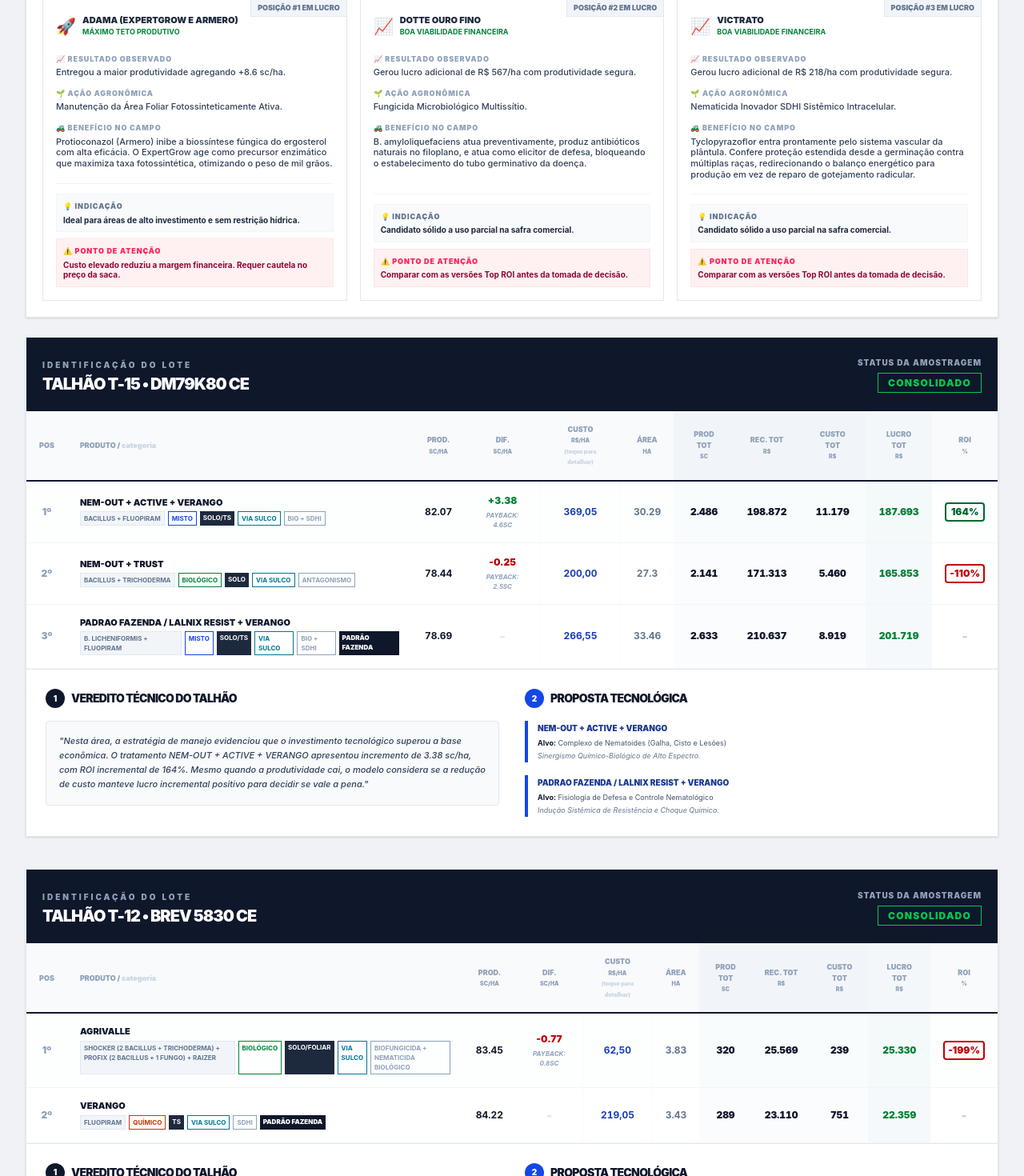
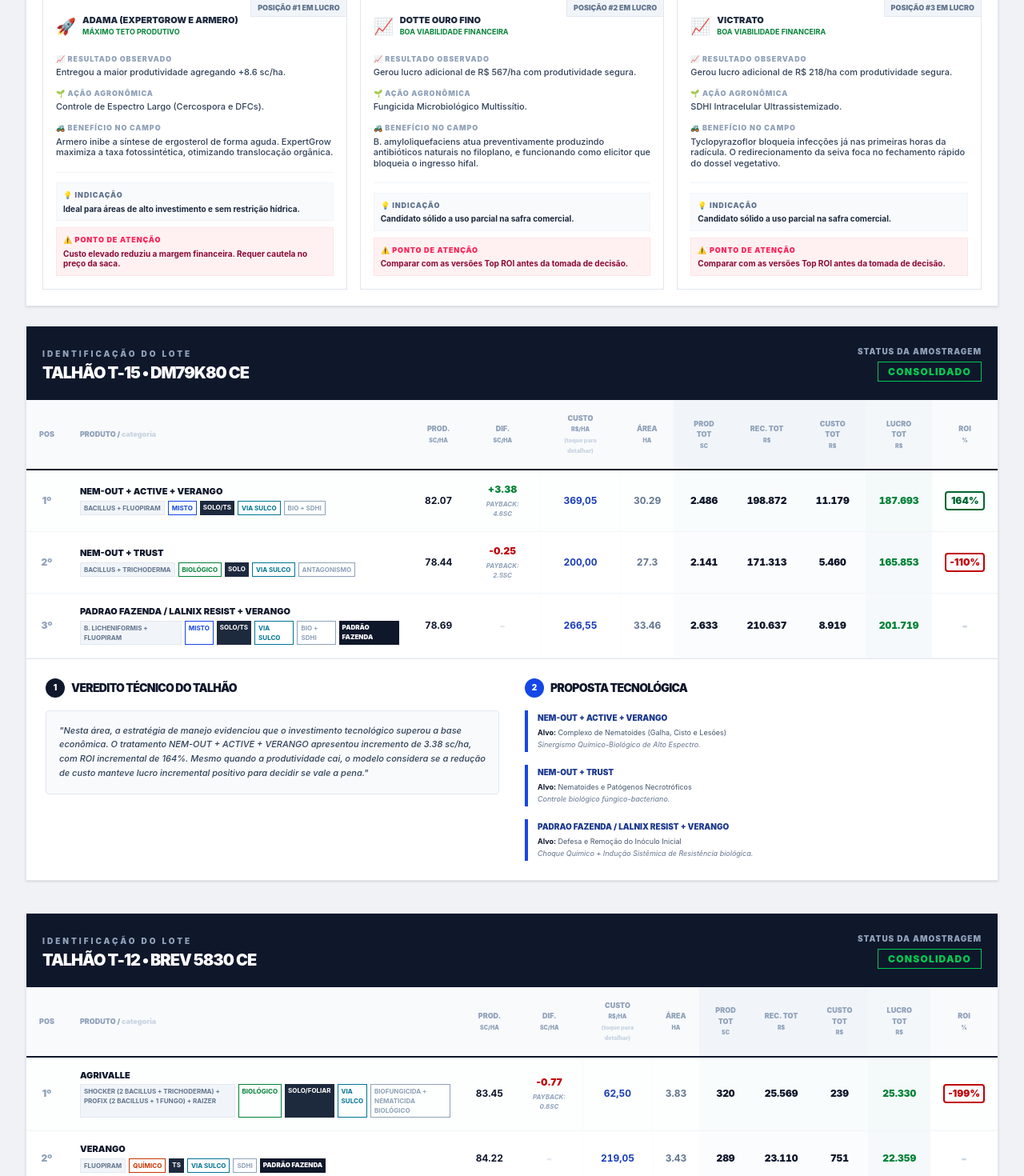
Before and after one commit to Smeagle951/fortsmart-reports, a Next.js app: page /colheita-dashboard in a window 1280 px wide. Shown: the part 680-2150 px from the top of the page at 80% size. Built offline with nearby package versions, Linux system fonts and the light colour scheme.

Commit message:
feat: explicit technical profiles for Nem-Out, Active, Trust, Quality, Lalnix and Verango

```diff
--- a/app/colheita-dashboard/page.tsx
+++ b/app/colheita-dashboard/page.tsx
@@ -49,70 +49,125 @@ const INITIAL_HARVEST_DATA = [
 ];
 
 const productInsights: Record<string, { alvo: string, proposta: string, bio: string }> = {
+  // --- COMBOS E ASSEMBLEIAS ---
   "NEM-OUT + ACTIVE + VERANGO": {
     alvo: "Complexo de Nematoides (Galha, Cisto e Lesões)",
     proposta: "Sinergismo Químico-Biológico de Alto Espectro.",
-    bio: "O Fluopiram (SDHI) atua no complexo II da cadeia respiratória mitocondrial com alto efeito de choque, enquanto o consórcio de Bacillus sp. estabelece um biofilme na rizosfera, garantindo supressão prolongada e estímulo radicular."
+    bio: "Fluopiram (SDHI químico) garante choque inicial na respiração mitocondrial. O Bacillus sp. do Nem-Out e estruturadores de Active formam biofilme radicular de longo prazo."
   },
   "PADRAO FAZENDA / LALNIX RESIST + VERANGO": {
-    alvo: "Fisiologia de Defesa e Controle Nematológico",
-    proposta: "Indução Sistêmica de Resistência e Choque Químico.",
-    bio: "Ação de contato e ingestão do Fluopiram reduz o inóculo drasticamente. O B. licheniformis induz a rota do ácido salicílico/jasmonato (SAR/ISR), blindando a planta contra estresses abióticos futuros."
-  },
+    alvo: "Defesa e Remoção do Inóculo Inicial",
+    proposta: "Choque Químico + Indução Sistêmica de Resistência biológica.",
+    bio: "Fluopiram reduz carga nematológica local. Lalnix (B. licheniformis) dispara a rota SAR/ISR, blindando sistemicamente o sistema radicular."
+  },
+  "NEM-OUT + TRUST": {
+    alvo: "Nematoides e Patógenos Necrotróficos",
+    proposta: "Controle biológico fúngico-bacteriano.",
+    bio: "O consórcio (Bacillus + Trichoderma do Trust) parasita estruturas fúngicas de viabilidade e exibe forte competição no solo."
+  },
+
+  // --- PRODUTOS INDIVIDUAIS (Biológicos e Suplementos) ---
   "VERANGO": {
-    alvo: "Nematoides de Galha (M. incognita / javanica) e Cisto",
-    proposta: "Inibidor da respiração mitocondrial (SDHI) de altíssima sistemicidade.",
-    bio: "Molécula sistêmica (Fluopiram) aplicada no sulco ou TS apresenta excelente mobilidade no perfil do solo. Interrompe a produção de ATP celular do nematoide, resultando em imobilidade em formato de agulha minutos após a exposição, preservando o stand da cultura."
-  },
+    alvo: "Nematoides de Galha e Cisto (Fitonematoides)",
+    proposta: "Nematicida Químico SDHI Sistemico de amplo residual.",
+    bio: "Inibição do complexo II mitocondrial. Elevada mobilidade no sistema radicular, induzindo paralisia dos nematoides em formato agulha minutos pós-aplicação."
+  },
+  "NEM OUT": {
+    alvo: "Fitonematoides de solo e manutenção da rizosfera",
+    proposta: "Nematicida Microbiológico (Bacillus spp.).",
+    bio: "Colonização simbiótica e agressiva do sistema radicular. Os Bacillus liberam enzimas e toxinas que degradam a cutícula do nematoide, enquanto bloqueiam a exsudação para evitar atração de novos fitonematoides."
+  },
+  "NEM-OUT": {
+    alvo: "Fitonematoides de solo e manutenção da rizosfera",
+    proposta: "Nematicida Microbiológico (Bacillus spp.).",
+    bio: "Colonização simbiótica e agressiva do sistema radicular. Os Bacillus liberam enzimas e toxinas que degradam a cutícula do nematoide, enquanto bloqueiam a exsudação para evitar atração de novos fitonematoides."
+  },
+  "ACTIVE": {
+    alvo: "Estruturação Biolótiga do Solo",
+    proposta: "Bioativador e Condicionador Microbiano.",
+    bio: "Promove ambiência favorável para proliferação de microrganismos benéficos, aumentando a atividade enzimática do solo e auxiliando na descompactação biológica da rizosfera."
+  },
+  "SOIL ACTIVE": {
+    alvo: "Estruturação Biolótiga do Solo",
+    proposta: "Bioativador e Condicionador Microbiano.",
+    bio: "Promove ambiência favorável para proliferação de microrganismos benéficos, aumentando a atividade enzimática do solo e auxiliando na descompactação biológica da rizosfera."
+  },
+  "TRUST": {
+    alvo: "Fungos Fitopatogênicos (Macrophomina, Fusarium, Rhizoctonia)",
+    proposta: "Biofungicida de Micoparasitismo (Trichoderma spp.).",
+    bio: "Agressivo micoparasita e competidor. Envolve e perfura hifas dos patógenos causadores de tombamento, agindo sinergicamente como promotor de enraizamento através de metabólitos secundários."
+  },
+  "LALNIX": {
+    alvo: "Indução de Resistência SAR e Proteção",
+    proposta: "Elicitor biológico (B. licheniformis).",
+    bio: "Sinaliza a planta para aumentar a expressão gênica de defesa basal, espessando parede celular e aumentando a resistência climática e fitossanitária sem gasto excessivo de ATP."
+  },
+  "LALNIX RESIST": {
+    alvo: "Indução de Resistência SAR e Proteção",
+    proposta: "Elicitor biológico (B. licheniformis).",
+    bio: "Sinaliza a planta para aumentar a expressão gênica de defesa basal, espessando parede celular e aumentando a resistência climática e fitossanitária sem gasto excessivo de ATP."
+  },
+  "QUALITY": {
+    alvo: "Balanço Nutricional e Fisiológico",
+    proposta: "Manejo Nutricional e Bioestimulação Avançada.",
+    bio: "Fornece componentes orgânicos e minerais de rápida absorção via floema/xilema, destravando a planta pós-estresse (salino, hídrico, ou químico) e sustentando o engalhamento contínuo."
+  },
+
+  // --- OUTROS (Agrivalle, Fungicidas, Fósforo) ---
   "AGRIVALLE": {
-    alvo: "Proteção Radicular (Nematoides e Fungos de Solo)",
+    alvo: "Proteção Radicular Completa (Nematoides e Fungos)",
     proposta: "Biocontrole Consorciado de Múltiplos Sítios Ativos.",
-    bio: "Bacillus competem por exsudatos liberando lipopeptídeos (Iturina, Surfactina), enquanto Trichoderma atua por micoparasitismo contra fungos fitopatogênicos. O Raizer promove ramificação radicular profunda."
+    bio: "Carga robusta via Shocker e Profix; liberação de lipopeptídeos formadores de poros na membrana fúngica, somado ao Raizer promovendo ramificação profunda."
   },
   "DOTTE OURO FINO": {
-    alvo: "Complexo de Doenças Foliares (Antracnose, Manchas)",
+    alvo: "Doenças Foliares (Antracnose, Manchas)",
     proposta: "Fungicida Microbiológico Multissítio.",
-    bio: "B. amyloliquefaciens atua preventivamente, produz antibióticos naturais no filoplano, e atua como elicitor de defesa, bloqueando o estabelecimento do tubo germinativo da doença."
+    bio: "B. amyloliquefaciens atua preventivamente produzindo antibióticos naturais no filoplano, e funcionando como elicitor que bloqueia o ingresso hifal."
   },
   "VIOVAN (PADRAO FAZENDA)": {
     alvo: "Ferrugem Asiática e Manchas Foliares",
-    proposta: "Inibição de transferência eletrônica mitocondrial (QoI).",
-    bio: "A Picoxistrobina possui excepcional sistemicidade (translaminar/xilemático) e forte efeito 'Vapor'. Protege folhas novas não tratadas e entrega o 'green effect', neutralizando o estresse oxidativo."
+    proposta: "Manejo Químico Sistêmico e Protetor (QoI).",
+    bio: "Picoxistrobina com fortíssimo efeito translaminar ('green effect'), neutralizando o estresse oxidativo e otimizando peso de grão."
   },
   "ADAMA (ExpertGrow e Armero)": {
-    alvo: "Patógenos de final de ciclo e Mancha-alvo",
-    proposta: "Manutenção da Área Foliar Fotossinteticamente Ativa.",
-    bio: "Protioconazol (Armero) inibe a biossíntese fúngica do ergosterol com alta eficácia. O ExpertGrow age como precursor enzimático que maximiza taxa fotossintética, otimizando o peso de mil grãos."
+    alvo: "Fase de Enchimento Fotossintético",
+    proposta: "Controle de Espectro Largo (Cercospora e DFCs).",
+    bio: "Armero inibe a síntese de ergosterol de forma aguda. ExpertGrow maximiza a taxa fotossintética, otimizando translocação orgânica."
   },
   "VICTRATO": {
-    alvo: "Proteção Sistêmica de Tratamento de Sementes (TS)",
-    proposta: "Nematicida Inovador SDHI Sistêmico Intracelular.",
-    bio: "Tyclopyrazoflor entra prontamente pelo sistema vascular da plântula. Confere proteção estendida desde a germinação contra múltiplas raças, redirecionando o balanço energético para produção em vez de reparo de gotejamento radicular."
+    alvo: "Alta Pressão Inicial de Fitonematoides (TS)",
+    proposta: "SDHI Intracelular Ultrassistemizado.",
+    bio: "Tyclopyrazoflor bloqueia infecções já nas primeiras horas da radícula. O redirecionamento da seiva foca no fechamento rápido do dossel vegetativo."
   },
   "ESTIMULATE": {
-    alvo: "Fisiologia e Engenharia de Arquitetura de Planta",
-    proposta: "Balanço Hormonal Triplo (Auxinas, Giberelinas, Citocininas).",
-    bio: "Equilíbrio exógeno perfeito para induzir a divisão celular, alongamento e enraizamento. Quebra a dominância apical para engalhamento e melhora a resiliência a veranicos prolongados."
+    alvo: "Arquitetura Fisiológica e Engalhamento",
+    proposta: "Regulador Hormonal (Auxina, Giberelina, Citocinina).",
+    bio: "Quebra a dominância apical para engalhamento, aumenta ramificação de radicela absorvente e diminui abortamento de vagens."
   },
   "ADUBO FOSFORO": {
-    alvo: "Nutrição Mineral (P2O5)",
-    proposta: "Suplementação energética celular via fósforo no solo.",
-    bio: "Molécula vital na constituição do ATP (Adenosina Trifosfato). O uso extra da fonte acelerou o arranque e estruturou um sistema radicular volumoso ainda na fase vegetativa."
+    alvo: "Nutrição Mineral Base (P2O5)",
+    proposta: "Suplementação de Arranque Fosfatado.",
+    bio: "Fornece energia (ATP) para os momentos de maior demanda metabólica inicial, estruturando raízes pivotantes mais calibrosas."
+  },
+  "FÓSFORO NA LINHA": {
+    alvo: "Nutrição Mineral Base (P2O5)",
+    proposta: "Suplementação de Arranque Fosfatado.",
+    bio: "Fornece energia (ATP) para os momentos de maior demanda metabólica inicial, estruturando raízes pivotantes mais calibrosas."
   },
   "PADRAO FAZENDA": {
-    alvo: "Manejo Standard de Alta Tecnologia",
-    proposta: "Tratamento baseline já estabelecido para a região.",
-    bio: "Adoção de controle fitossanitário da propriedade. Define a régua econômica e o teto limite do lote, sobre o qual toda a curva de inovações e ROI é baseada."
+    alvo: "Manejo Standard Comercial Otimizado",
+    proposta: "Baseline Safra do Custo de Produção Histórico.",
+    bio: "Define o Teto Econômico Limitante. Serve como métrica comparativa para quantificar em Reais (R$) a margem incremental das novas tecnologias bio/químicas."
   },
   "PADRAO FAZENDA (1)": {
-    alvo: "Manejo Standard de Alta Tecnologia",
-    proposta: "Tratamento baseline já estabelecido para a região.",
-    bio: "Adoção de controle fitossanitário da propriedade. Define a régua econômica e o teto limite do lote, sobre o qual toda a curva de inovações e ROI é baseada."
+    alvo: "Manejo Standard Comercial Otimizado",
+    proposta: "Baseline Safra do Custo de Produção Histórico.",
+    bio: "Define o Teto Econômico Limitante. Serve como métrica comparativa para quantificar em Reais (R$) a margem incremental das novas tecnologias bio/químicas."
   },
   "Manejo Equilibrado": {
-    alvo: "Manejo Estratégico Seguro",
-    proposta: "Posicionamento técnico equilibrado.",
-    bio: "Performance fisiológica dentro dos níveis esperados com gestão controlada de risco de custos."
+    alvo: "Estratégia Defensiva Conservadora",
+    proposta: "Posicionamento técnico central de segurança.",
+    bio: "Produtividade estabilizada com volatilidade mínima de custo. A performance fisiológica suporta intempéries dentro de flutuações aceitáveis sem dilapidar o fluxo de caixa."
   }
 };
 
```
